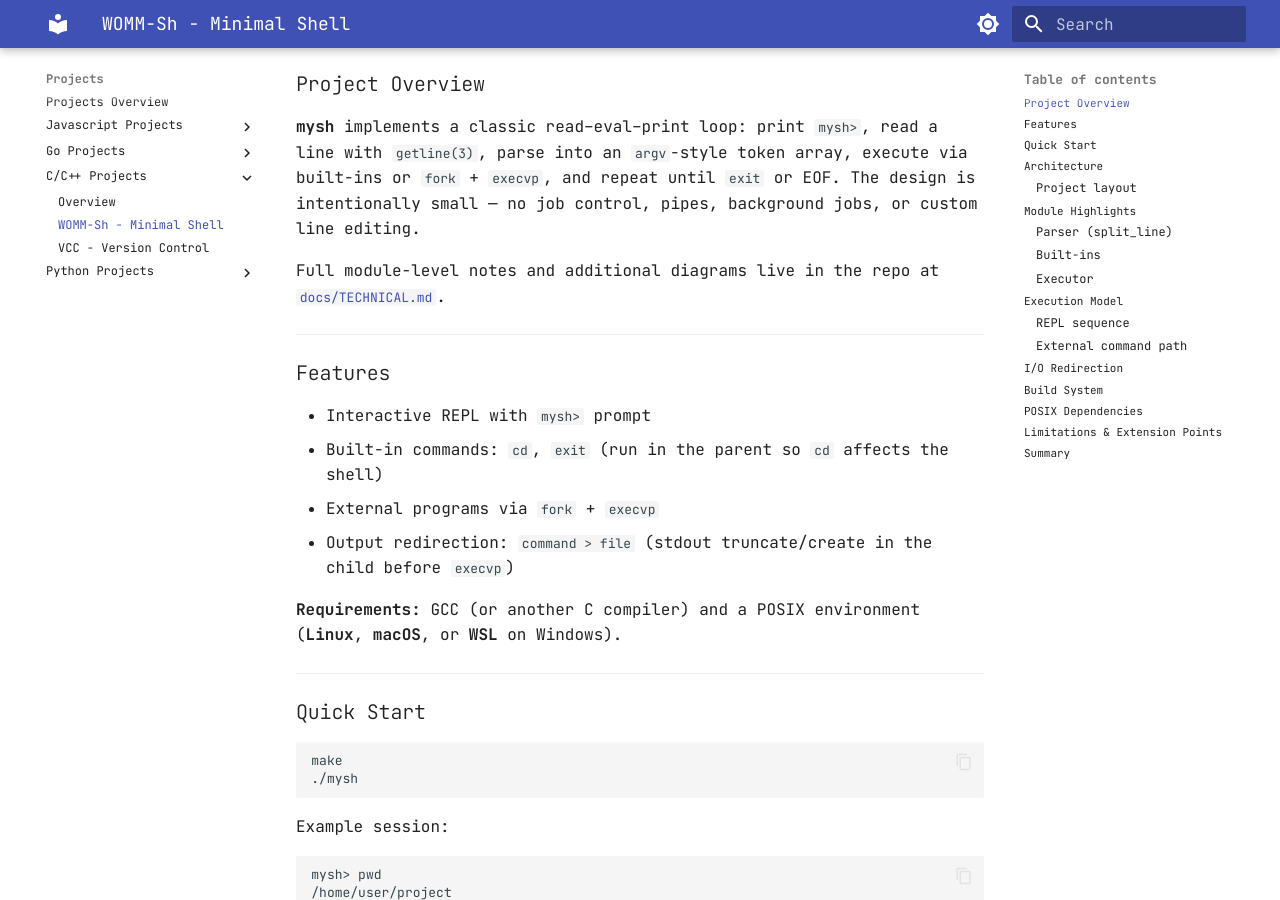
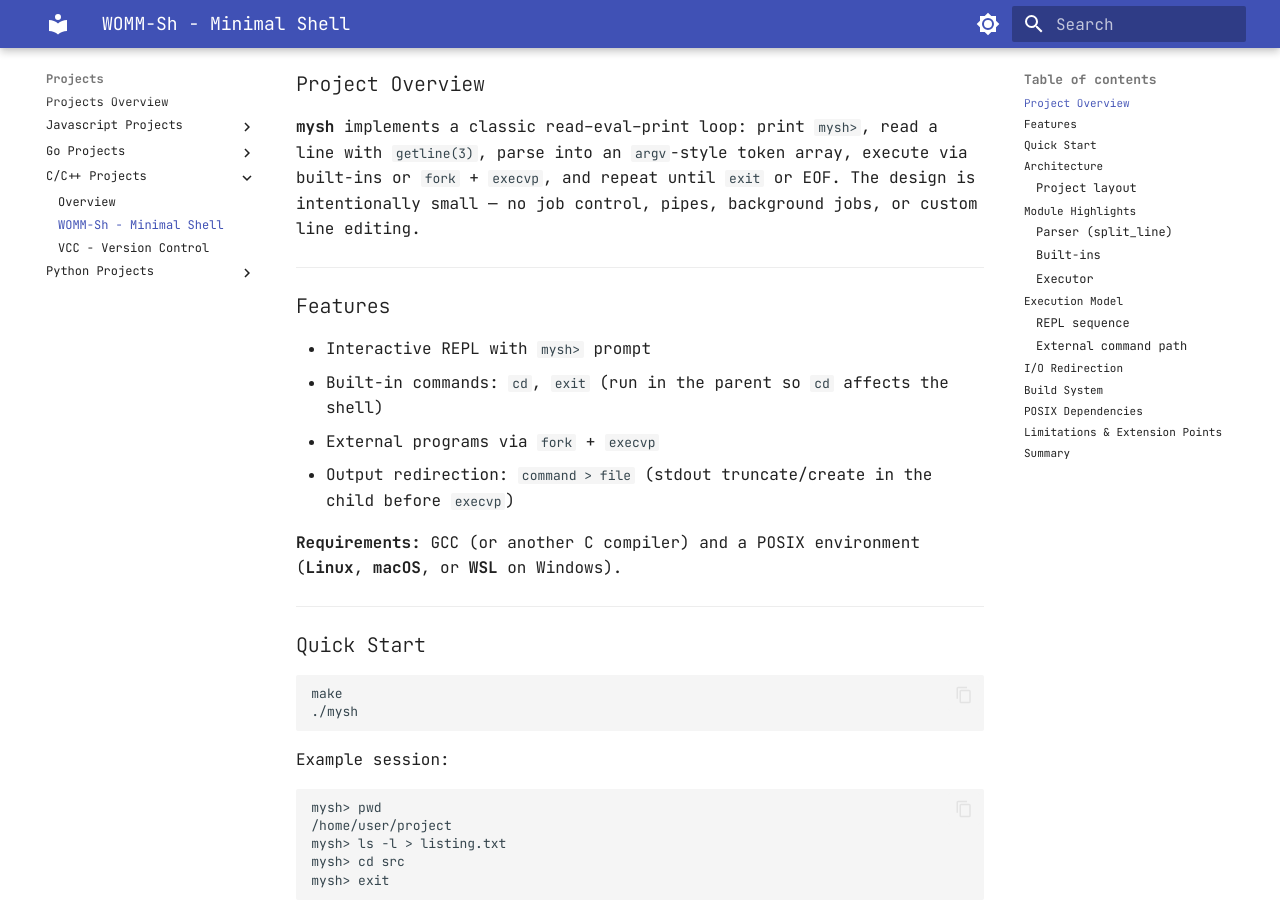
Before and after one commit to Jyotishmoy12/jyotishmoy-portfolio, an MkDocs documentation site: the page built from docs/womm-sh.md, in a window 1280 px wide and 900 px high, scrolled down 399 px. Built offline with MkDocs 1.6.1 and Material for MkDocs 9.7.7, drawn with Linux system fonts in a browser that asks for light colours; comment, search, counter and statistics services are not loaded.

Commit message:
removed unwanted texts

```diff
--- a/docs/womm-sh.md
+++ b/docs/womm-sh.md
@@ -11,8 +11,6 @@
 ## Project Overview
 
 **mysh** implements a classic read–eval–print loop: print `mysh> `, read a line with `getline(3)`, parse into an `argv`-style token array, execute via built-ins or `fork` + `execvp`, and repeat until `exit` or EOF. The design is intentionally small — no job control, pipes, background jobs, or custom line editing.
-
-Full module-level notes and additional diagrams live in the repo at [`docs/TECHNICAL.md`](https://github.com/Jyotishmoy12/WOMM-Sh/blob/main/docs/TECHNICAL.md).
 
 ---
 
```
